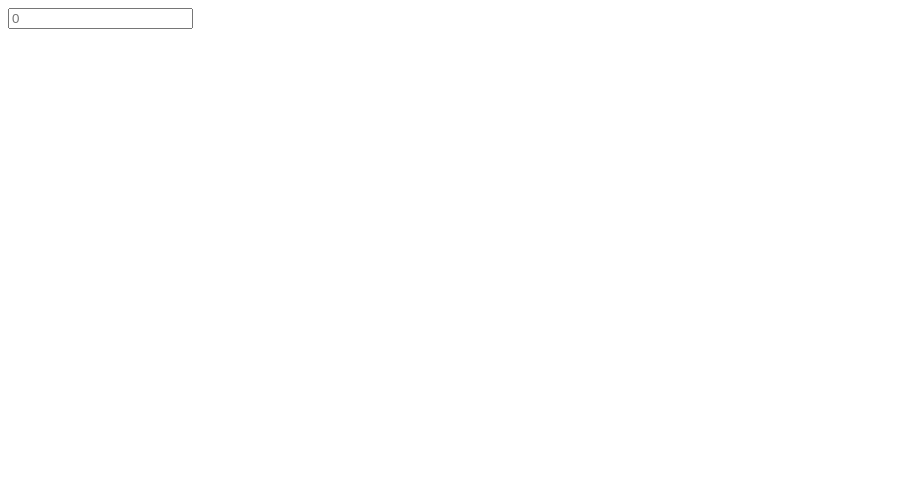
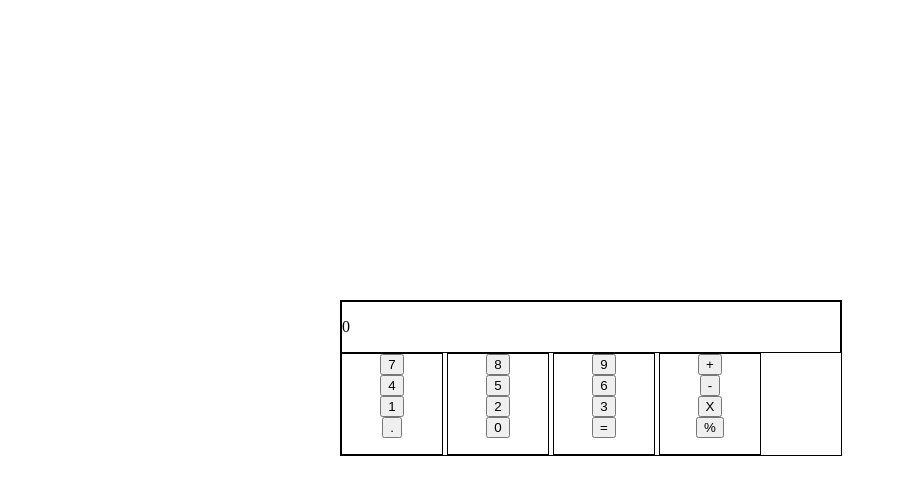
Before and after one commit to ebotsupreme/calculator, a plain HTML site: page index.html in a window 1280 px wide. Shown: the whole page, without its empty margins (0-897 px from the left). Drawn offline with Linux system fonts and the light colour scheme.

Commit message:
created buttons for each number and displays button value to the sreen

```diff
--- a/app.js
+++ b/app.js
@@ -0,0 +1,6 @@
+// display button number value to p
+
+function displayDigit(button){
+  var x = button.value;
+  document.getElementById("total").innerHTML = x;
+}
--- a/index.html
+++ b/index.html
@@ -8,29 +8,36 @@
   </head>
   <body>
     <div class="container">
-      <div class="row1">
-        <form class="" action="index.html" method="post">
-          <input type="number" placeholder="0">
-        </form>
+        <div class="row-answer">
+          <p id="total" class="answer">0<p>
+        </div>
+      <div class="row row-digit">
+        <div class="">
+          <div class="digit"><button type="button" id="7" onclick="displayDigit(this)" value="7">7</button></div>
+          <div class="digit"><button type="button" id="4" onclick="displayDigit(this)" value="4">4</button></div>
+          <div class="digit"><button type="button" id="1" onclick="displayDigit(this)" value="1">1</button></div>
+          <div class="digit"><button type="button" id="." onclick="displayDigit(this)" value=".">.</button></div>
+        </div>
       </div>
-      <div class="row2">
-        <div></div>
-        <div></div>
-        <div></div>
-        <div></div>
+      <div class="row row-digit">
+        <div class="digit"><button type="button" id="8" onclick="displayDigit(this)" value="8">8</button></div>
+        <div class="digit"><button type="button" id="5" onclick="displayDigit(this)" value="5">5</button></div>
+        <div class="digit"><button type="button" id="2" onclick="displayDigit(this)" value="2">2</button></div>
+        <div class="digit"><button type="button" id="0" onclick="displayDigit(this)" value="0">0</button></div>
       </div>
-      <div class="row3">
-        <div></div>
-        <div></div>
-        <div></div>
-        <div></div>
+      <div class="row row-digit">
+        <div class="digit"><button type="button" id="9" onclick="displayDigit(this)" value="9">9</button></div>
+        <div class="digit"><button type="button" id="6" onclick="displayDigit(this)" value="6">6</button></div>
+        <div class="digit"><button type="button" id="3" onclick="displayDigit(this)" value="3">3</button></div>
+        <div class="digit"><button type="button" id="=" onclick="displayDigit(this)" value="=">=</button></div>
       </div>
-      <div class="row4">
-        <div></div>
-        <div></div>
-        <div></div>
-        <div></div>
+      <div class="row row-digit">
+        <div class="digit"><button type="button" id="+" onclick="displayDigit(this)" value="+">+</button></div>
+        <div class="digit"><button type="button" id="-" onclick="displayDigit(this)" value="-">-</button></div>
+        <div class="digit"><button type="button" id="x" onclick="displayDigit(this)" value="x">X</button></div>
+        <div class="digit"><button type="button" id="%" onclick="displayDigit(this)" value="%">%</button></div>
       </div>
-    </div>
+
+  </div>
   </body>
 </html>
--- a/style.css
+++ b/style.css
@@ -0,0 +1,31 @@
+/*calculator div rows and buttons */
+
+.row-digit{
+  display: inline-block;
+  width: 100px;
+  height: 100px;
+  border: 1px solid black;
+
+}
+
+.digit{
+  text-align: center;
+}
+
+/* calculator container */
+.container{
+  position: absolute;
+  border: 1px solid black;
+  top: 50%;
+  left: 50%;
+  margin-top: -100px;
+  margin-left: -300px;
+  width: 500px;
+}
+
+
+
+.row-answer{
+  border: 1px solid black;
+  position: relative;
+}
```
